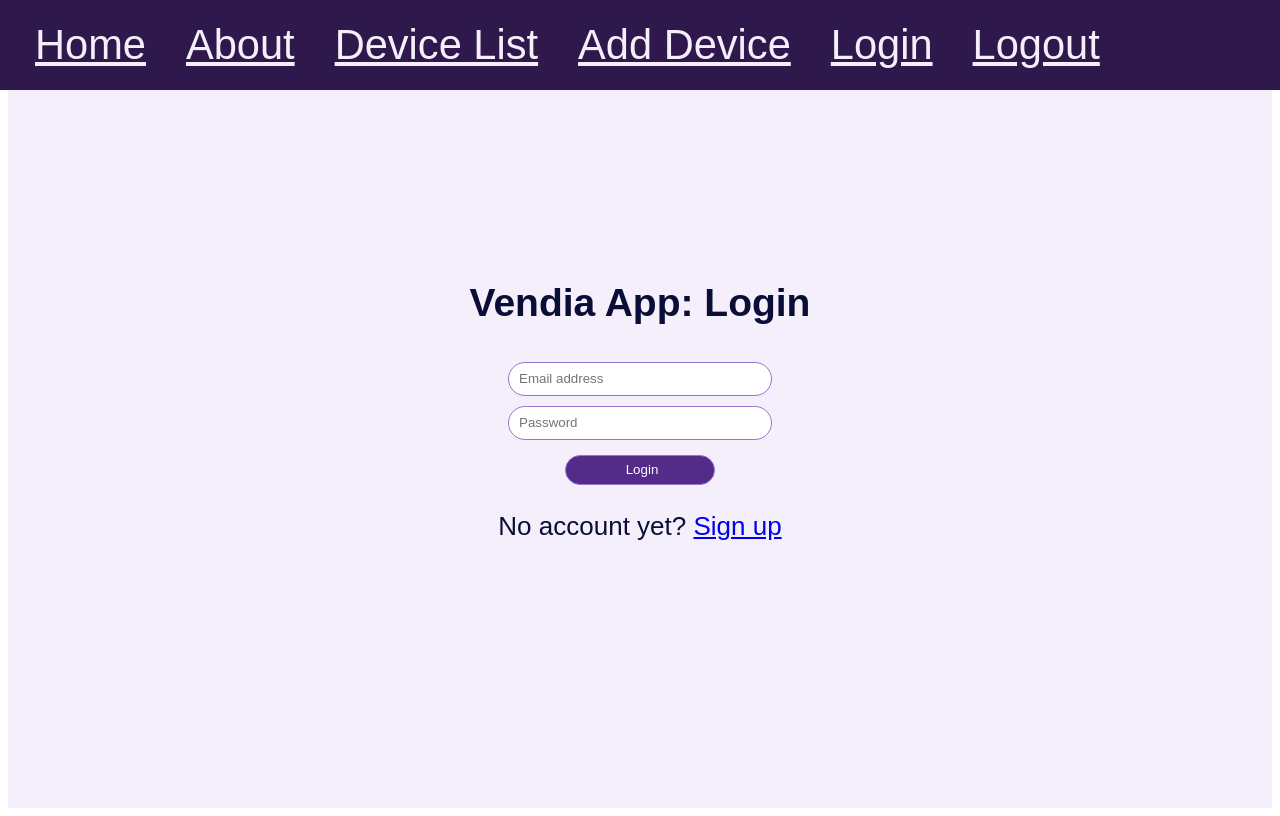
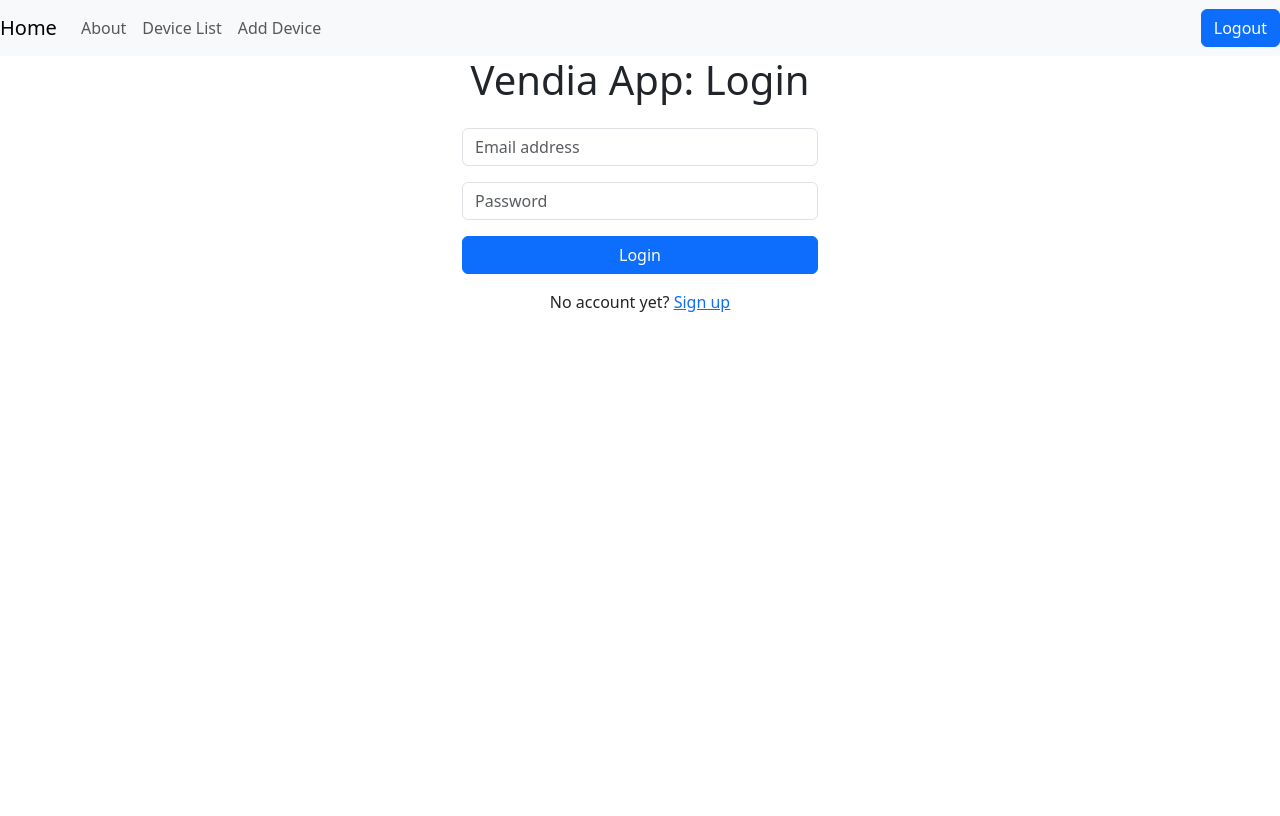
Before and after one commit to maxscottrutherford/BeamTeamCSC131, a React (Create React App) app: page /login in a window 1280 px wide. Built offline with nearby package versions, Linux system fonts and the light colour scheme; no server answers; what @vendia/client would draw is missing.

Commit message:
Change Navbar + Login and Sign up

```diff
--- a/package.json
+++ b/package.json
@@ -7,6 +7,7 @@
     "@testing-library/react": "^13.4.0",
     "@testing-library/user-event": "^13.5.0",
     "@vendia/client": "^0.12.0",
+    "bootstrap": "^5.3.2",
     "firebase": "^10.4.0",
     "react": "^18.2.0",
     "react-dom": "^18.2.0",
--- a/src/App.css
+++ b/src/App.css
@@ -1,4 +1,4 @@
-.App {
+/* .App {
   text-align: center;
   text-decoration: none;
   font-family: sans-serif;
@@ -123,3 +123,5 @@
 {
   cursor: pointer;
 }
+
+ */
--- a/src/App.js
+++ b/src/App.js
@@ -23,6 +23,9 @@ import {
 } from 'react-router-dom';
 import { AuthContext } from './Context/AuthContext';
 import { Protected } from './Routes/Protected';
+import 'bootstrap/dist/css/bootstrap.min.css';
+
+
 
 function AppLayout() {
   const navigate = useNavigate();
@@ -49,11 +52,36 @@ function AppLayout() {
         console.log("user is logged out")
       }
     });
-  }, [])
+  }, []);
 
   return (
-    <>
-      <nav class="navbar">
+    <div>
+      <nav className="navbar navbar-expand-lg navbar-light bg-light justify-content-between">
+        <Link to="/" className="navbar-brand">Home</Link>
+        <button className="navbar-toggler" type="button" data-toggle="collapse" data-target="#navbarNav" aria-controls="navbarNav" aria-expanded="false" aria-label="Toggle navigation">
+          <span className="navbar-toggler-icon"></span>
+        </button>
+        <div className="collapse navbar-collapse mx-auto" id="navbarNav">
+          <ul className="navbar-nav">
+            <li className="nav-item">
+              <Link to="/about" className="nav-link">About</Link>
+            </li>
+            <li className="nav-item">
+              <Link to='/devicelist' className="nav-link">Device List</Link>
+            </li>
+            <li className="nav-item">
+              <Link to='/demo' className="nav-link">Add Device</Link>
+            </li>
+          </ul>
+        </div>
+        <button onClick={handleLogout} className="btn btn-primary">
+          Logout
+        </button>
+      </nav>
+
+
+
+   {/* <nav class="navbar">
         <Link to="/"  class="navlistitem">
           Home
         </Link>
@@ -72,7 +100,7 @@ function AppLayout() {
         <p onClick={handleLogout} class="navlistitem" id="logout-button">
           Logout
         </p>
-      </nav>
+    </nav>  */}
 
       <Routes>
         <Route path='/' element={<Protected><Home /></Protected>} />
@@ -83,7 +111,7 @@ function AppLayout() {
         <Route path='/login' element={<Login />} />
         <Route path='*' element={<NoMatch />} />
       </Routes>
-    </>
+    </div>
   );
 }
 
--- a/src/Routes/Login.js
+++ b/src/Routes/Login.js
@@ -1,7 +1,8 @@
 import React, {useState} from 'react';
-import {  signInWithEmailAndPassword   } from 'firebase/auth';
+import { signInWithEmailAndPassword } from 'firebase/auth';
 import { auth } from '../firebase';
-import { NavLink, useNavigate } from 'react-router-dom'
+import { NavLink, useNavigate } from 'react-router-dom';
+import 'bootstrap/dist/css/bootstrap.min.css';
 
 const Login = () => {
     const navigate = useNavigate();
@@ -12,7 +13,6 @@ const Login = () => {
         e.preventDefault();
         signInWithEmailAndPassword(auth, email, password)
         .then((userCredential) => {
-            // Signed in
             const user = userCredential.user;
             navigate("/")
             console.log(user);
@@ -22,20 +22,17 @@ const Login = () => {
             const errorMessage = error.message;
             console.log(errorCode, errorMessage)
         });
-
     }
 
-    return(
-        <>
-            <main >
-                <section>
-                    <div>
-                        <h1>Vendia App: Login</h1>
-
+    return (
+        <div className="container h-100">
+            <div className="row justify-content-center align-items-center h-100">
+                <div className="col-md-4">
+                    <h1 className="text-center mb-4">Vendia App: Login</h1>
                     <form>
-                            <div className="login-form">
+                        <div className="mb-3">
                             <input
-                                    className="login-inputs"
+                                className="form-control"
                                 id="email-address"
                                 name="email"
                                 type="email"
@@ -45,9 +42,9 @@ const Login = () => {
                             />
                         </div>
 
-                            <div>
+                        <div className="mb-3">
                             <input
-                                    className="login-inputs"
+                                className="form-control"
                                 id="password"
                                 name="password"
                                 type="password"
@@ -57,9 +54,9 @@ const Login = () => {
                             />
                         </div>
 
-                            <div>
+                        <div className="mb-3">
                             <button
-                                    className="login-button"
+                                className="btn btn-primary w-100"
                                 onClick={onLogin}
                             >
                                 Login
@@ -67,18 +64,16 @@ const Login = () => {
                         </div>
                     </form>
 
-                        <p className="text-sm text-white text-center">
+                    <p className="text-sm text-center">
                         No account yet? {' '}
                         <NavLink to="/signup">
                             Sign up
                         </NavLink>
                     </p>
-
                 </div>
-                </section>
-            </main>
-        </>
+            </div>
+        </div>
     )
 }
 
-export default Login
+export default Login;
--- a/src/Routes/Signup.js
+++ b/src/Routes/Signup.js
@@ -1,48 +1,41 @@
 import React, {useState} from 'react';
 import { NavLink, useNavigate } from 'react-router-dom';
-import {  createUserWithEmailAndPassword  } from 'firebase/auth';
+import { createUserWithEmailAndPassword } from 'firebase/auth';
 import { auth } from '../firebase';
+import 'bootstrap/dist/css/bootstrap.min.css';
 
 const Signup = () => {
     const navigate = useNavigate();
 
-    const [email, setEmail] = useState('')
+    const [email, setEmail] = useState('');
     const [password, setPassword] = useState('');
 
     const onSubmit = async (e) => {
-      e.preventDefault()
+        e.preventDefault();
 
         await createUserWithEmailAndPassword(auth, email, password)
             .then((userCredential) => {
-            // Signed in
                 const user = userCredential.user;
                 console.log(user);
-            navigate("/")
-            // ...
+                navigate("/");
             })
             .catch((error) => {
                 const errorCode = error.code;
                 const errorMessage = error.message;
                 console.log(errorCode, errorMessage);
-            // ..
             });
-
-
     }
 
     return (
-    <main >
-        <section>
-            <div>
-                <div>
-                    <h1> Sign Up: Vendia App </h1>
-                    <form>
-                        <div>
-
+        <div className="container h-100">
+            <div className="row justify-content-center align-items-center h-100">
+                <div className="col-md-4">
+                    <h1 className="text-center mb-4">Sign Up: Vendia App</h1>
+                    <form onSubmit={onSubmit}>
+                        <div className="mb-3">
                             <input
-                                className="login-inputs"
+                                className="form-control"
                                 type="email"
-                                label="Email address"
                                 value={email}
                                 onChange={(e) => setEmail(e.target.value)}
                                 required
@@ -50,11 +43,10 @@ const Signup = () => {
                             />
                         </div>
 
-                        <div>
+                        <div className="mb-3">
                             <input
-                                className='login-inputs'
+                                className="form-control"
                                 type="password"
-                                label="Create password"
                                 value={password}
                                 onChange={(e) => setPassword(e.target.value)}
                                 required
@@ -62,27 +54,26 @@ const Signup = () => {
                             />
                         </div>
 
+                        <div className="mb-3">
                             <button
-                            className="login-button"
+                                className="btn btn-primary w-100"
                                 type="submit"
-                            onClick={onSubmit}
                             >
                                 Sign up
                             </button>
-
+                        </div>
                     </form>
 
-                    <p>
+                    <p className="text-sm text-center">
                         Already have an account?{' '}
-                        <NavLink to="/login" >
+                        <NavLink to="/login">
                             Sign in
                         </NavLink>
                     </p>
                 </div>
             </div>
-        </section>
-    </main>
+        </div>
     )
 }
 
-export default Signup
+export default Signup;
```
Also changed, not shown: 1 other file (tests, documents, lock files or other folders). Lines whose indentation alone changed are shown as unchanged.
